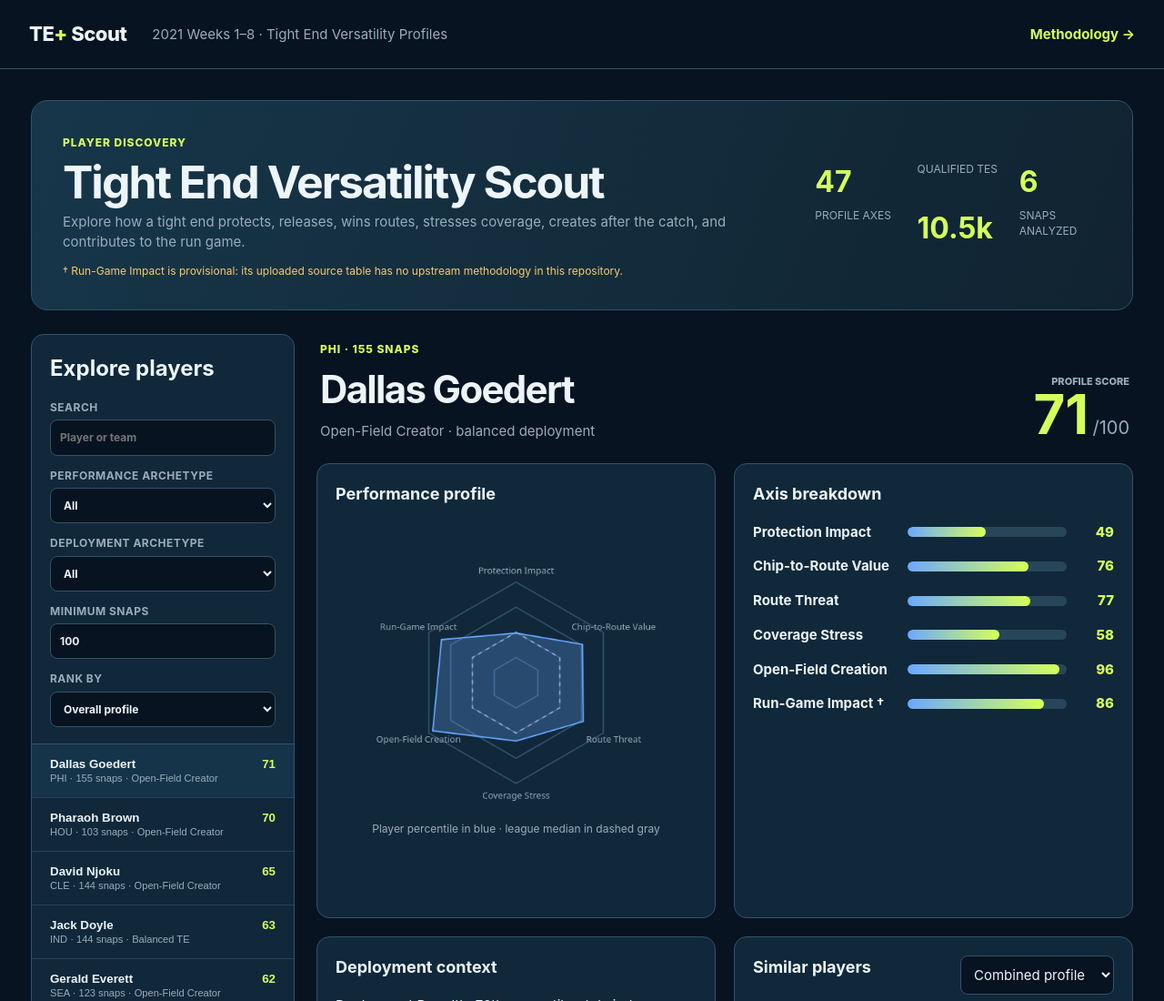
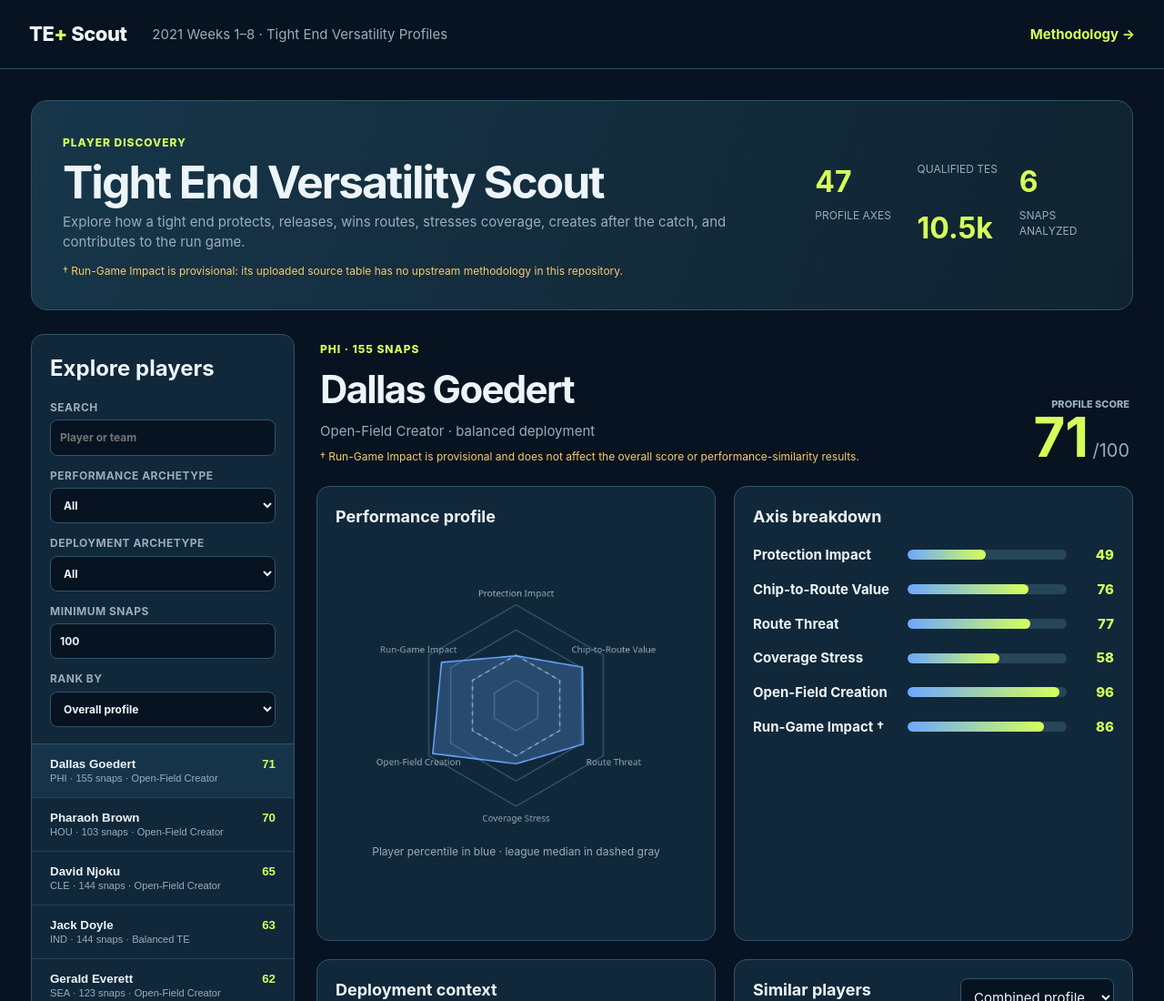
Before and after one commit to leorautenburger/nfldatabowlstuff, a plain HTML site: page web/index.html in a window 1280 px wide. Shown: the top 1100 px of the page at 91% size. Drawn offline with Linux system fonts and the light colour scheme.

Commit message:
Clarify provisional run coverage in profiles
Co-authored-by: Copilot <223556219+Copilot@users.noreply.github.com>

```diff
--- a/web/app.js
+++ b/web/app.js
@@ -107,6 +107,9 @@ function selectPlayer(id) {
   $("#team").textContent = `${selected.team} · ${number(selected.snaps)} snaps`;
   $("#player-name").textContent = selected.displayName;
   $("#profile-subtitle").textContent = `${selected.performance_archetype} · ${selected.deployment_archetype} deployment`;
+  $("#profile-note").textContent = selected["Run-Game Impact"] === null || selected["Run-Game Impact"] === undefined
+    ? "Run-Game Impact is unavailable for this player: the provisional source table has no matching row. The radar therefore shows the five validated pass-game axes."
+    : "† Run-Game Impact is provisional and does not affect the overall score or performance-similarity results.";
   $("#overall-score").textContent = number(selected.versatility_profile_score).toFixed(0);
   $("#deployment-summary").textContent = `Deployment Breadth: ${(number(selected.deployment_breadth) * 100).toFixed(0)}th percentile-style index · ${selected.deployment_archetype}. This is role context, not part of the performance score.`;
   drawRadar(selected); renderBars(selected); renderSimilar(); renderList();
--- a/web/index.html
+++ b/web/index.html
@@ -46,6 +46,7 @@
                 <span id="team" class="eyebrow"></span>
                 <h2 id="player-name"></h2>
                 <p id="profile-subtitle"></p>
+                <p id="profile-note" class="profile-note"></p>
               </div>
               <div class="score">
                 <span>PROFILE SCORE</span>
--- a/web/styles.css
+++ b/web/styles.css
@@ -36,6 +36,7 @@ input, select { width: 100%; margin-top: 5px; padding: 10px; border: 1px solid v
 .player strong { display: block; }.player small { color: var(--muted); }.player .mini-score { color: var(--accent); float: right; font-weight: 800; }
 .profile-heading { display: flex; align-items: end; justify-content: space-between; margin: 5px 4px 24px; }
 .profile-heading h2 { font-size: 42px; letter-spacing: -.04em; margin: 4px 0; }.profile-heading p { color: var(--muted); margin: 0; }
+.profile-heading .profile-note { color: #f5cc6b; font-size: 12px; margin-top: 8px; max-width: 670px; }
 .score { text-align: right; }.score span { color: var(--muted); display: block; font-size: 11px; font-weight: 800; }.score strong { color: var(--accent); font-size: 60px; line-height: .9; }.score small { color: var(--muted); font-size: 20px; }
 .profile-grid { display: grid; grid-template-columns: 1fr 1fr; gap: 20px; margin-top: 20px; }
 .radar-panel { min-height: 500px; }.radar-panel canvas { display: block; height: auto; max-width: 100%; width: 100%; }
```
Also changed, not shown: web/methodology.html (+1 -1 lines), 1 other file.
